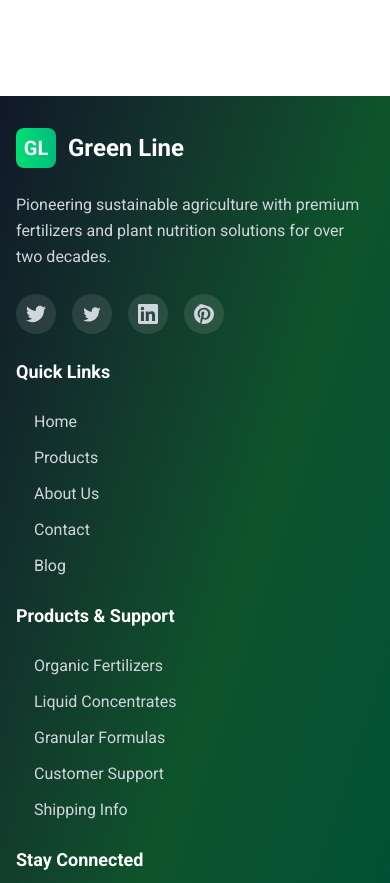
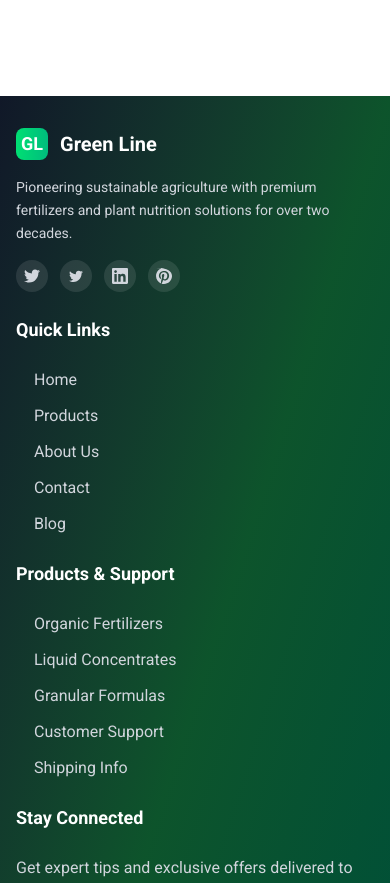
Before and after one commit to mohamed-samir-dev/Greenline, a Next.js app: page / in a window 390 px wide. Shown: the part 2560-3443 px from the top of the page. Built offline with nearby package versions, Linux system fonts and the light colour scheme; no server answers; the database is empty.

Commit message:
feat: enhance company information section in footer

```diff
--- a/components/footer/CompanyInfo.tsx
+++ b/components/footer/CompanyInfo.tsx
@@ -1,33 +1,33 @@
 export default function CompanyInfo() {
   return (
-    <div className="lg:col-span-1">
-      <div className="flex items-center mb-6">
-        <div className="w-10 h-10 bg-linear-to-r from-green-400 to-emerald-500 rounded-lg flex items-center justify-center mr-3">
-          <span className="text-white font-bold text-xl">GL</span>
+    <div>
+      <div className="flex items-center mb-4 sm:mb-6">
+        <div className="w-8 h-8 sm:w-10 sm:h-10 bg-linear-to-r from-green-400 to-emerald-500 rounded-lg flex items-center justify-center mr-3">
+          <span className="text-white font-bold text-lg sm:text-xl">GL</span>
         </div>
-        <h3 className="text-2xl font-bold text-white">Green Line</h3>
+        <h3 className="text-xl sm:text-2xl font-bold text-white">Green Line</h3>
       </div>
-      <p className="text-gray-300 mb-6 leading-relaxed">
+      <p className="text-gray-300 mb-4 sm:mb-6 leading-relaxed text-sm sm:text-base">
         Pioneering sustainable agriculture with premium fertilizers and plant nutrition solutions for over two decades.
       </p>
-      <div className="flex space-x-4">
-        <a href="#" className="w-10 h-10 bg-white/10 rounded-full flex items-center justify-center hover:bg-green-500 transition-colors group">
-          <svg className="w-5 h-5 text-gray-300 group-hover:text-white" fill="currentColor" viewBox="0 0 24 24">
+      <div className="flex flex-wrap gap-3 sm:gap-4">
+        <a href="#" className="w-8 h-8 sm:w-10 sm:h-10 bg-white/10 rounded-full flex items-center justify-center hover:bg-green-500 transition-colors group">
+          <svg className="w-4 h-4 sm:w-5 sm:h-5 text-gray-300 group-hover:text-white" fill="currentColor" viewBox="0 0 24 24">
             <path d="M24 4.557c-.883.392-1.832.656-2.828.775 1.017-.609 1.798-1.574 2.165-2.724-.951.564-2.005.974-3.127 1.195-.897-.957-2.178-1.555-3.594-1.555-3.179 0-5.515 2.966-4.797 6.045-4.091-.205-7.719-2.165-10.148-5.144-1.29 2.213-.669 5.108 1.523 6.574-.806-.026-1.566-.247-2.229-.616-.054 2.281 1.581 4.415 3.949 4.89-.693.188-1.452.232-2.224.084.626 1.956 2.444 3.379 4.6 3.419-2.07 1.623-4.678 2.348-7.29 2.04 2.179 1.397 4.768 2.212 7.548 2.212 9.142 0 14.307-7.721 13.995-14.646.962-.695 1.797-1.562 2.457-2.549z"/>
           </svg>
         </a>
-        <a href="#" className="w-10 h-10 bg-white/10 rounded-full flex items-center justify-center hover:bg-green-500 transition-colors group">
-          <svg className="w-5 h-5 text-gray-300 group-hover:text-white" fill="currentColor" viewBox="0 0 24 24">
+        <a href="#" className="w-8 h-8 sm:w-10 sm:h-10 bg-white/10 rounded-full flex items-center justify-center hover:bg-green-500 transition-colors group">
+          <svg className="w-4 h-4 sm:w-5 sm:h-5 text-gray-300 group-hover:text-white" fill="currentColor" viewBox="0 0 24 24">
             <path d="M22.46 6c-.77.35-1.6.58-2.46.69.88-.53 1.56-1.37 1.88-2.38-.83.5-1.75.85-2.72 1.05C18.37 4.5 17.26 4 16 4c-2.35 0-4.27 1.92-4.27 4.29 0 .34.04.67.11.98C8.28 9.09 5.11 7.38 3 4.79c-.37.63-.58 1.37-.58 2.15 0 1.49.75 2.81 1.91 3.56-.71 0-1.37-.2-1.95-.5v.03c0 2.08 1.48 3.82 3.44 4.21a4.22 4.22 0 0 1-1.93.07 4.28 4.28 0 0 0 4 2.98 8.521 8.521 0 0 1-5.33 1.84c-.34 0-.68-.02-1.02-.06C3.44 20.29 5.7 21 8.12 21 16 21 20.33 14.46 20.33 8.79c0-.19 0-.37-.01-.56.84-.6 1.56-1.36 2.14-2.23z"/>
           </svg>
         </a>
-        <a href="#" className="w-10 h-10 bg-white/10 rounded-full flex items-center justify-center hover:bg-green-500 transition-colors group">
-          <svg className="w-5 h-5 text-gray-300 group-hover:text-white" fill="currentColor" viewBox="0 0 24 24">
+        <a href="#" className="w-8 h-8 sm:w-10 sm:h-10 bg-white/10 rounded-full flex items-center justify-center hover:bg-green-500 transition-colors group">
+          <svg className="w-4 h-4 sm:w-5 sm:h-5 text-gray-300 group-hover:text-white" fill="currentColor" viewBox="0 0 24 24">
             <path d="M20.447 20.452h-3.554v-5.569c0-1.328-.027-3.037-1.852-3.037-1.853 0-2.136 1.445-2.136 2.939v5.667H9.351V9h3.414v1.561h.046c.477-.9 1.637-1.85 3.37-1.85 3.601 0 4.267 2.37 4.267 5.455v6.286zM5.337 7.433c-1.144 0-2.063-.926-2.063-2.065 0-1.138.92-2.063 2.063-2.063 1.14 0 2.064.925 2.064 2.063 0 1.139-.925 2.065-2.064 2.065zm1.782 13.019H3.555V9h3.564v11.452zM22.225 0H1.771C.792 0 0 .774 0 1.729v20.542C0 23.227.792 24 1.771 24h20.451C23.2 24 24 23.227 24 22.271V1.729C24 .774 23.2 0 22.222 0h.003z"/>
           </svg>
         </a>
-        <a href="#" className="w-10 h-10 bg-white/10 rounded-full flex items-center justify-center hover:bg-green-500 transition-colors group">
-          <svg className="w-5 h-5 text-gray-300 group-hover:text-white" fill="currentColor" viewBox="0 0 24 24">
+        <a href="#" className="w-8 h-8 sm:w-10 sm:h-10 bg-white/10 rounded-full flex items-center justify-center hover:bg-green-500 transition-colors group">
+          <svg className="w-4 h-4 sm:w-5 sm:h-5 text-gray-300 group-hover:text-white" fill="currentColor" viewBox="0 0 24 24">
             <path d="M12.017 0C5.396 0 .029 5.367.029 11.987c0 5.079 3.158 9.417 7.618 11.174-.105-.949-.199-2.403.041-3.439.219-.937 1.406-5.957 1.406-5.957s-.359-.72-.359-1.781c0-1.663.967-2.911 2.168-2.911 1.024 0 1.518.769 1.518 1.688 0 1.029-.653 2.567-.992 3.992-.285 1.193.6 2.165 1.775 2.165 2.128 0 3.768-2.245 3.768-5.487 0-2.861-2.063-4.869-5.008-4.869-3.41 0-5.409 2.562-5.409 5.199 0 1.033.394 2.143.889 2.741.097.118.112.221.085.345-.09.375-.293 1.199-.334 1.363-.053.225-.172.271-.402.165-1.495-.69-2.433-2.878-2.433-4.646 0-3.776 2.748-7.252 7.92-7.252 4.158 0 7.392 2.967 7.392 6.923 0 4.135-2.607 7.462-6.233 7.462-1.214 0-2.357-.629-2.746-1.378l-.748 2.853c-.271 1.043-1.002 2.35-1.492 3.146C9.57 23.812 10.763 24.009 12.017 24c6.624 0 11.99-5.367 11.99-11.988C24.007 5.367 18.641.001.012.001z"/>
           </svg>
         </a>
```
